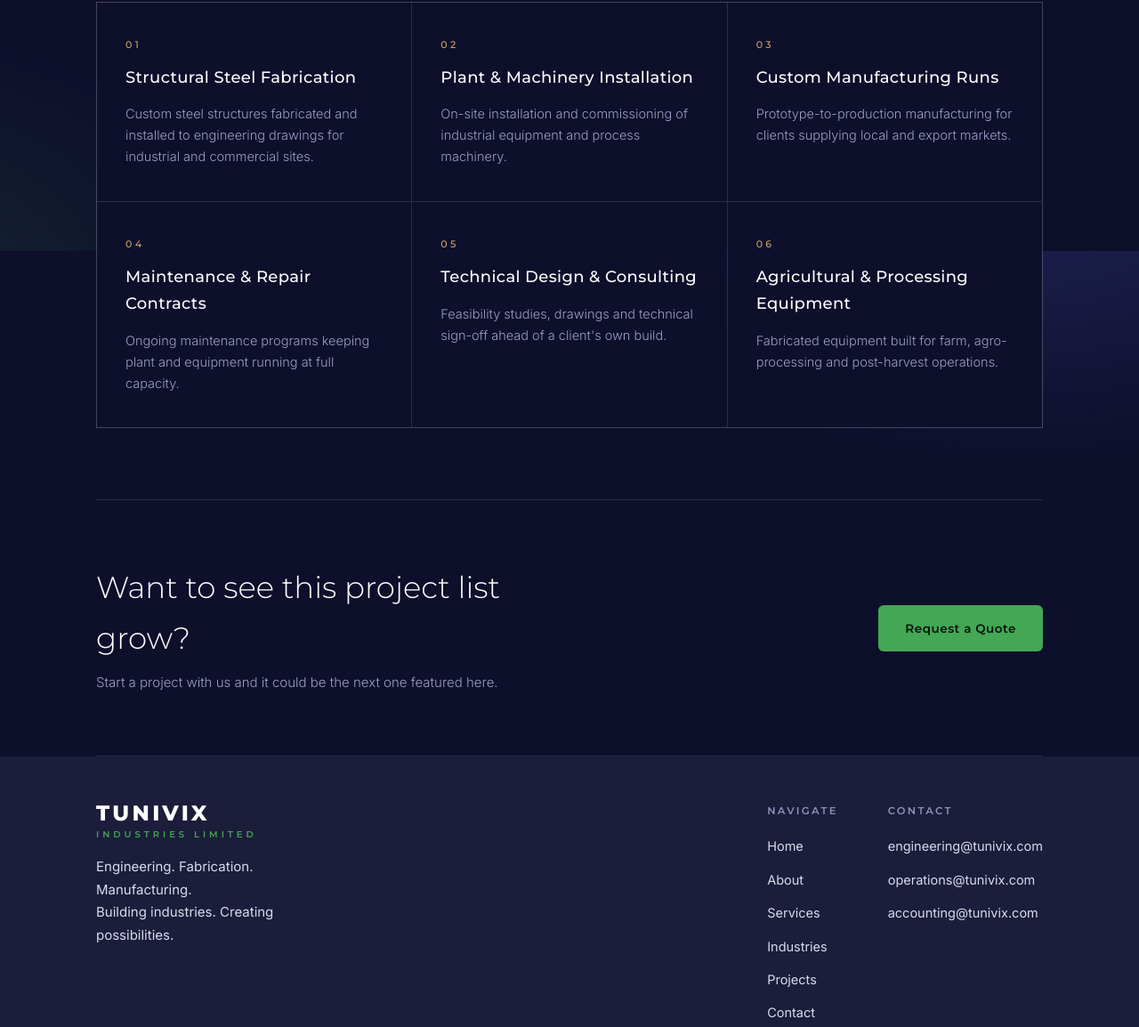
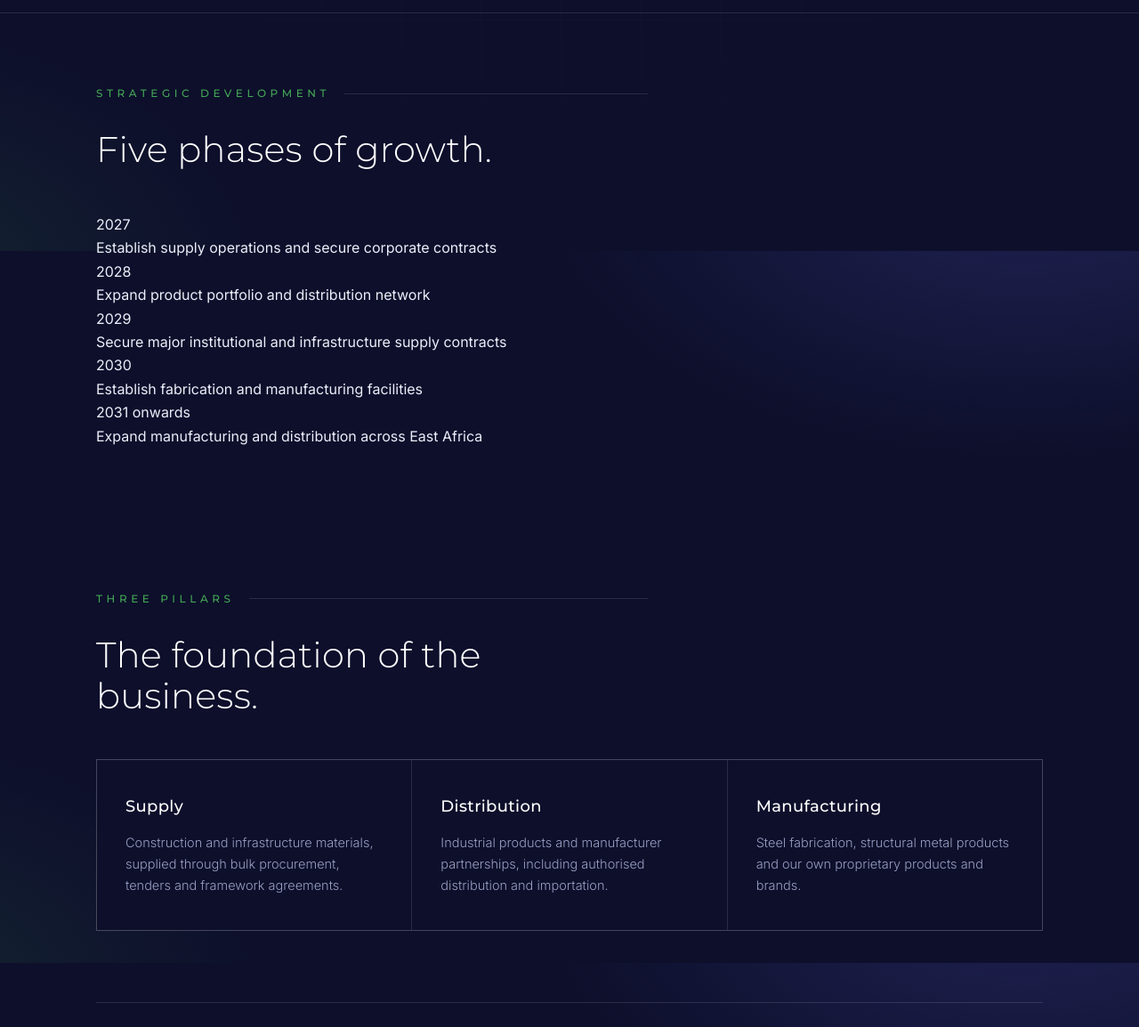
Before and after one commit to miny-ate/Tunivix, a plain HTML site: page projects/index.html in a window 1280 px wide. Shown: the part 518-1672 px from the top of the page at 89% size. Drawn offline with Linux system fonts and the light colour scheme.

Commit message:
Revise index.html for Roadmap focus
Updated the index.html file to reflect the new focus on the company's roadmap instead of projects. Changed titles, descriptions, and navigation links accordingly.

```diff
--- a/projects/index.html
+++ b/projects/index.html
@@ -3,10 +3,20 @@
 <head>
 <meta charset="utf-8">
 <meta name="viewport" content="width=device-width, initial-scale=1">
-<title>Projects | Tunivix Industries Limited</title>
-<meta name="description" content="A look at the kind of engineering, fabrication and manufacturing work Tunivix Industries Limited takes on.">
+<title>Roadmap | Tunivix Industries Limited</title>
+<meta name="description" content="The Tunivix roadmap from 2027: establish supply operations, expand distribution, secure institutional contracts and build manufacturing capability across East Africa.">
 <meta name="theme-color" content="#0d0f2b">
-<link rel="canonical" href="https://www.tunivix.com/projects/">
+<link rel="canonical" href="https://www.tunivix.com/roadmap/">
+<meta property="og:type" content="website">
+<meta property="og:site_name" content="Tunivix Industries Limited">
+<meta property="og:title" content="Roadmap | Tunivix Industries Limited">
+<meta property="og:description" content="The Tunivix roadmap from 2027: establish supply operations, expand distribution, secure institutional contracts and build manufacturing capability across East Africa.">
+<meta property="og:url" content="https://www.tunivix.com/roadmap/">
+<meta property="og:image" content="https://www.tunivix.com/assets/img/og-image.png">
+<meta name="twitter:card" content="summary_large_image">
+<link rel="icon" type="image/png" sizes="32x32" href="../assets/img/favicon-32.png">
+<link rel="icon" type="image/png" sizes="256x256" href="../assets/img/favicon.png">
+<link rel="apple-touch-icon" href="../assets/img/apple-touch-icon.png">
 <link rel="preconnect" href="https://fonts.googleapis.com">
 <link rel="preconnect" href="https://fonts.gstatic.com" crossorigin>
 <link href="https://fonts.googleapis.com/css2?family=Inter:wght@300;400;500;600&family=Montserrat:wght@300;500;600;700;800&family=Cormorant+Garamond:ital,wght@0,500;1,500;1,600&display=swap" rel="stylesheet">
@@ -16,15 +26,15 @@
 
 <header class="site-header">
   <div class="wrap nav">
-    <a class="nav-mark" href="../" aria-label="Tunivix Industries home">
-      <b>TUNIVIX</b><small>INDUSTRIES LIMITED</small>
+    <a class="nav-mark" href="../" aria-label="Tunivix Industries Limited home">
+      <img src="../assets/img/tunivix-logo-light.png" alt="Tunivix" width="135" height="32">
     </a>
     <nav class="nav-links" id="navLinks">
       <a href="../">Home</a>
       <a href="../about/">About</a>
       <a href="../services/">Services</a>
       <a href="../industries/">Industries</a>
-      <a href="../projects/" aria-current="page">Projects</a>
+      <a href="../roadmap/" aria-current="page">Roadmap</a>
       <a href="../contact/">Contact</a>
       <a class="nav-cta" href="../contact/">Request a Quote</a>
     </nav>
@@ -36,61 +46,71 @@
 
 <header class="page-hero">
   <div class="wrap">
-    <div class="page-kicker">Projects</div>
-    <h1 class="page-title">The kind of work we take on.</h1>
-    <p class="page-lede">A representative look at our project categories. Replace this page with real project photos, names and figures as your portfolio grows.</p>
+    <div class="page-kicker">Roadmap</div>
+    <h1 class="page-title">From supply to manufacturing, 2027 and beyond.</h1>
+    <p class="page-lede">Tunivix is built around three pillars. We start with supply and distribution, and move into fabrication and manufacturing as the business grows.</p>
   </div>
 </header>
 
 <main>
   <div class="wrap">
 
-    <!--
-      EDIT: Replace the cards below with real, named projects as they become available —
-      each with a photo, a one-line result, and the sector it falls under.
-      Until then, these describe representative categories of work rather than specific past jobs.
-    -->
     <section class="section">
+      <div class="section-head">
+        <div class="label">Strategic Development</div>
+        <h2 class="section-title">Five phases of growth.</h2>
+      </div>
+      <div class="timeline">
+        <div class="tl-row">
+          <div class="tl-year">2027</div>
+          <p>Establish supply operations and secure corporate contracts</p>
+        </div>
+        <div class="tl-row">
+          <div class="tl-year">2028</div>
+          <p>Expand product portfolio and distribution network</p>
+        </div>
+        <div class="tl-row">
+          <div class="tl-year">2029</div>
+          <p>Secure major institutional and infrastructure supply contracts</p>
+        </div>
+        <div class="tl-row">
+          <div class="tl-year">2030</div>
+          <p>Establish fabrication and manufacturing facilities</p>
+        </div>
+        <div class="tl-row">
+          <div class="tl-year">2031 onwards</div>
+          <p>Expand manufacturing and distribution across East Africa</p>
+        </div>
+      </div>
+    </section>
+
+    <section class="section">
+      <div class="section-head">
+        <div class="label">Three Pillars</div>
+        <h2 class="section-title">The foundation of the business.</h2>
+      </div>
       <div class="card-grid">
         <div class="card">
-          <div class="card-no">01</div>
-          <h3>Structural Steel Fabrication</h3>
-          <p>Custom steel structures fabricated and installed to engineering drawings for industrial and commercial sites.</p>
+          <h3>Supply</h3>
+          <p>Construction and infrastructure materials, supplied through bulk procurement, tenders and framework agreements.</p>
         </div>
         <div class="card">
-          <div class="card-no">02</div>
-          <h3>Plant &amp; Machinery Installation</h3>
-          <p>On-site installation and commissioning of industrial equipment and process machinery.</p>
+          <h3>Distribution</h3>
+          <p>Industrial products and manufacturer partnerships, including authorised distribution and importation.</p>
         </div>
         <div class="card">
-          <div class="card-no">03</div>
-          <h3>Custom Manufacturing Runs</h3>
-          <p>Prototype-to-production manufacturing for clients supplying local and export markets.</p>
-        </div>
-        <div class="card">
-          <div class="card-no">04</div>
-          <h3>Maintenance &amp; Repair Contracts</h3>
-          <p>Ongoing maintenance programs keeping plant and equipment running at full capacity.</p>
-        </div>
-        <div class="card">
-          <div class="card-no">05</div>
-          <h3>Technical Design &amp; Consulting</h3>
-          <p>Feasibility studies, drawings and technical sign-off ahead of a client's own build.</p>
-        </div>
-        <div class="card">
-          <div class="card-no">06</div>
-          <h3>Agricultural &amp; Processing Equipment</h3>
-          <p>Fabricated equipment built for farm, agro-processing and post-harvest operations.</p>
+          <h3>Manufacturing</h3>
+          <p>Steel fabrication, structural metal products and our own proprietary products and brands.</p>
         </div>
       </div>
     </section>
 
     <section class="cta-band">
       <div>
-        <h3>Want to see this project list grow?</h3>
-        <p>Start a project with us and it could be the next one featured here.</p>
+        <h3>Partner with Tunivix from the start.</h3>
+        <p>Talk to us about supply contracts, distribution partnerships or tenders.</p>
       </div>
-      <a class="btn btn-solid" href="../contact/">Request a Quote</a>
+      <a class="btn btn-solid" href="../contact/">Get in Touch</a>
     </section>
 
   </div>
@@ -100,8 +120,9 @@
   <div class="wrap">
     <div class="foot">
       <div>
-        <div class="brand"><b>TUNIVIX</b><small>INDUSTRIES LIMITED</small></div>
-        <p class="tag">Engineering. Fabrication. Manufacturing.<br>Building industries. Creating possibilities.</p>
+        <a class="brand" href="../" aria-label="Tunivix Industries Limited home"><img src="../assets/img/tunivix-logo-light.png" alt="Tunivix" width="158" height="37"></a>
+        <p class="brand-ltd">INDUSTRIES LIMITED</p>
+        <p class="tag">Building Infrastructure.<br>Supplying Industry.<br>Powering Development.</p>
       </div>
       <div class="foot-cols">
         <div class="foot-col">
@@ -111,15 +132,16 @@
             <li><a href="../about/">About</a></li>
             <li><a href="../services/">Services</a></li>
             <li><a href="../industries/">Industries</a></li>
-            <li><a href="../projects/">Projects</a></li>
+            <li><a href="../roadmap/">Roadmap</a></li>
             <li><a href="../contact/">Contact</a></li>
           </ul>
         </div>
         <div class="foot-col">
           <h5>Contact</h5>
           <ul>
+            <li>Nairobi, Kenya</li>
+            <li><a href="mailto:operations@tunivix.com">operations@tunivix.com</a></li>
             <li><a href="mailto:engineering@tunivix.com">engineering@tunivix.com</a></li>
-            <li><a href="mailto:operations@tunivix.com">operations@tunivix.com</a></li>
             <li><a href="mailto:accounting@tunivix.com">accounting@tunivix.com</a></li>
           </ul>
         </div>
```
